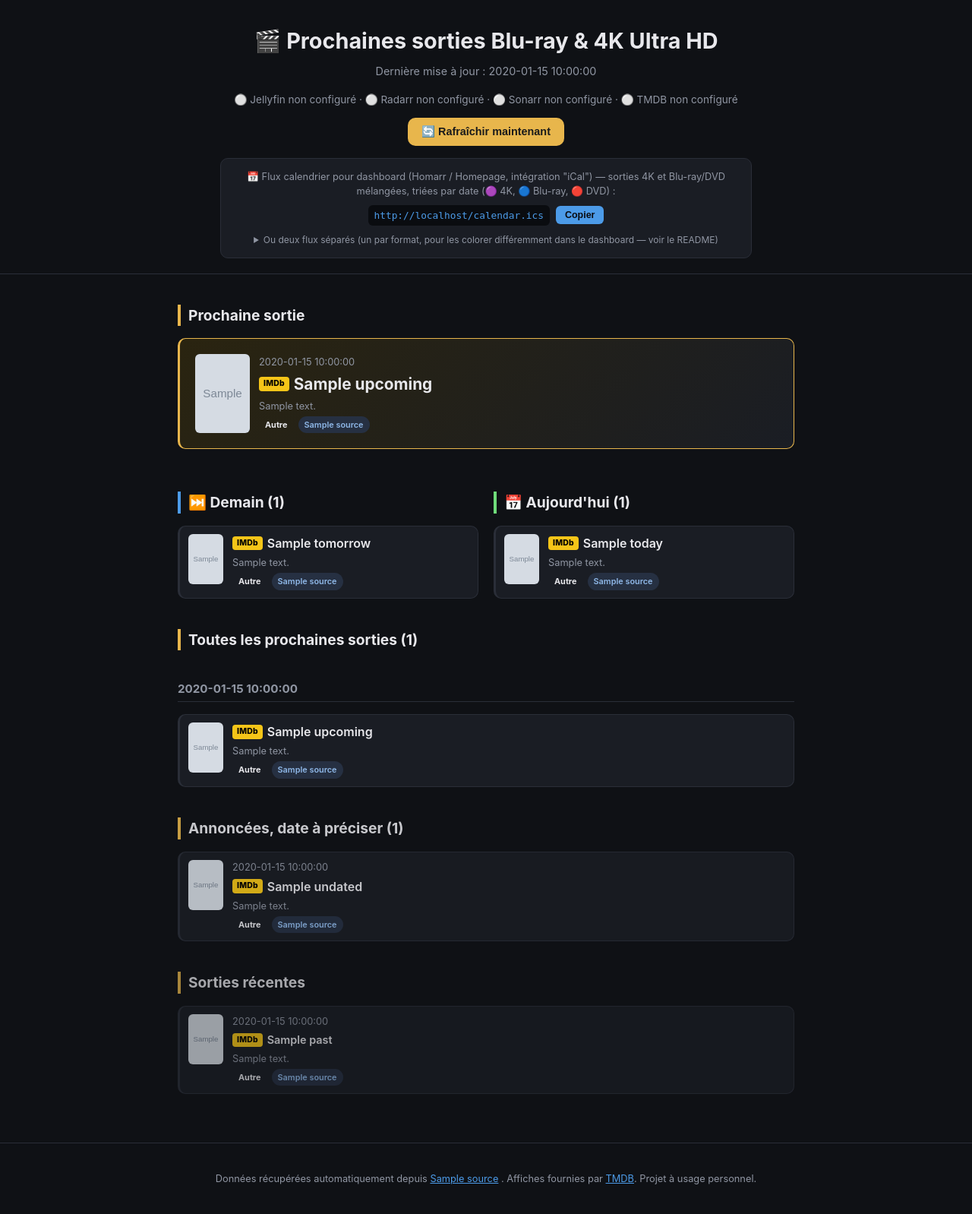
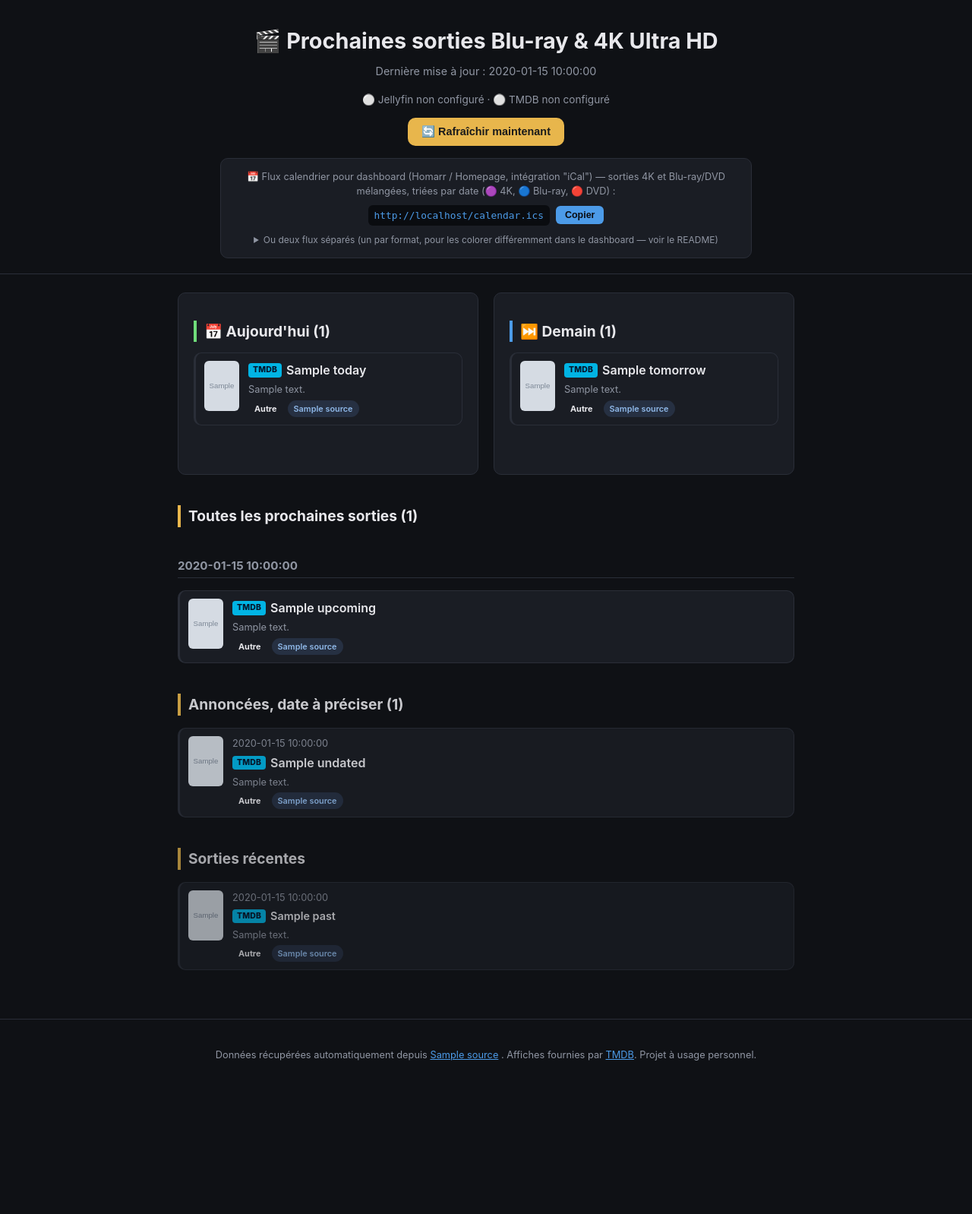
Before and after one commit to Tropicfront/Movies-scrapper-app-, a Flask app: template templates/index.html in a window 1280 px wide. Shown: the whole page at 76% size. After the commit the page ends 1396 px from the top, so only its background shows below. Run offline with Flask 3, Linux system fonts and the light colour scheme; the template is opened without the code that fills it: most values are stand-ins (such as "Sample title", 1, 10 or a date in 2020); grey boxes marked "Sample" are stand-in pictures; parts of the project's set-up code (start-up, migrations or seed data) failed here and were passed over.

Commit message:
Updated files <Beta 1.5>

```diff
--- a/app.py
+++ b/app.py
@@ -10,7 +10,6 @@ from flask import Flask, Response, jsonify, render_template, request
 import calendar_feed
 import jellyfin_client
 import poster_lookup
-import radarr_sonarr_client
 import scraper_4k
 import scraper_editionlimitee
 from date_utils import format_date_label, normalize_title
@@ -55,8 +54,6 @@ def format_updated_at(iso_str):
         return iso_str
     local_dt = dt.astimezone(_get_app_timezone())
     return local_dt.strftime("%d/%m/%Y à %H:%M:%S")
-
-
 
 
 def load_cache():
@@ -131,22 +128,6 @@ def refresh_data():
             logger.exception("Échec de la récupération des affiches TMDB")
             errors.append(f"TMDB : {exc}")
 
-    if radarr_sonarr_client.is_configured():
-        try:
-            radarr_titles = radarr_sonarr_client.fetch_radarr_titles()
-            sonarr_titles = radarr_sonarr_client.fetch_sonarr_titles()
-            releases = radarr_sonarr_client.annotate_with_libraries(releases, radarr_titles, sonarr_titles)
-        except Exception as exc:
-            logger.exception("Échec de la connexion à Radarr/Sonarr")
-            errors.append(f"Radarr/Sonarr : {exc}")
-            for r in releases:
-                r.setdefault("in_radarr", False)
-                r.setdefault("in_sonarr", False)
-    else:
-        for r in releases:
-            r["in_radarr"] = False
-            r["in_sonarr"] = False
-
     jellyfin_matched = None
     if jellyfin_client.is_configured():
         try:
@@ -200,12 +181,6 @@ def get_sorted_releases():
     today_releases = [r for r in dated if r["date_iso"] == today_str]
     tomorrow_releases = [r for r in dated if r["date_iso"] == tomorrow_str]
 
-    # Aperçu utilisé en haut à droite quand il n'y a aucune sortie
-    # aujourd'hui : on montre plutôt les toutes dernières sorties passées
-    # (ex: celles du 7), sous le libellé "Sorties récentes" plutôt que de
-    # bricoler un faux "Aujourd'hui".
-    recent_preview = past[:6]
-
     return {
         "updated_at": cache.get("updated_at"),
         "updated_at_display": format_updated_at(cache.get("updated_at")),
@@ -213,11 +188,8 @@ def get_sorted_releases():
         "jellyfin_enabled": jellyfin_client.is_configured(),
         "jellyfin_matched": cache.get("jellyfin_matched"),
         "tmdb_enabled": poster_lookup.is_configured(),
-        "radarr_enabled": radarr_sonarr_client.radarr_configured(),
-        "sonarr_enabled": radarr_sonarr_client.sonarr_configured(),
         "today": today_releases,
         "tomorrow": tomorrow_releases,
-        "recent_preview": recent_preview,
         "upcoming": upcoming,
         "undated": undated,
         "past": past,
@@ -241,7 +213,6 @@ def index():
         "index.html",
         today=data["today"],
         tomorrow=data["tomorrow"],
-        recent_preview=data["recent_preview"],
         upcoming=data["upcoming"],
         undated=data["undated"],
         past=data["past"],
@@ -251,8 +222,6 @@ def index():
         jellyfin_enabled=data["jellyfin_enabled"],
         jellyfin_matched=data["jellyfin_matched"],
         tmdb_enabled=data["tmdb_enabled"],
-        radarr_enabled=data["radarr_enabled"],
-        sonarr_enabled=data["sonarr_enabled"],
         sources=[
             ("4K-Ultra-HD.fr", "https://4k-ultra-hd.fr/prochaines-sorties-blu-ray-4k-ultra-hd"),
             ("Édition-Limitée.fr", "https://edition-limitee.fr/blu-ray-dvd/sortie-blu-ray-dvd/"),
@@ -268,7 +237,7 @@ def api_releases():
     if category == "bluray":
         category = "bluray_dvd"
 
-    for key in ("today", "tomorrow", "recent_preview", "upcoming", "undated", "past"):
+    for key in ("today", "tomorrow", "upcoming", "undated", "past"):
         data[key] = _filter_releases(data[key], only_jellyfin, category)
 
     return jsonify(data)
@@ -338,6 +307,47 @@ def calendar_ics_bluray():
     return _calendar_response(scope, only_jellyfin, "bluray_dvd")
 
 
+@app.route("/widget/upcoming")
+def widget_upcoming():
+    """Mini page compacte, pensée pour être embarquée via un widget iFrame
+    (Homarr, Homepage, ou tout autre dashboard qui supporte l'embarquement
+    d'une URL). Contrairement au flux .ics, cette page peut afficher les
+    affiches et un bouton vers la fiche TMDB, puisque ce n'est pas un
+    format calendrier mais une vraie page HTML.
+
+    Paramètres optionnels :
+      ?limit=10           -> nombre de sorties affichées (défaut : 10)
+      ?scope=upcoming      -> upcoming (défaut) / today / tomorrow / all (upcoming + récentes)
+      ?jellyfin=only       -> uniquement les films déjà présents dans Jellyfin
+      ?category=4k|bluray  -> filtrer par format
+      ?theme=dark|light    -> thème visuel (défaut : dark)
+    """
+    data = get_sorted_releases()
+    scope = request.args.get("scope", "upcoming")
+    only_jellyfin = request.args.get("jellyfin") == "only"
+    category = request.args.get("category")
+    if category == "bluray":
+        category = "bluray_dvd"
+    theme = "light" if request.args.get("theme") == "light" else "dark"
+    try:
+        limit = max(1, min(50, int(request.args.get("limit", 10))))
+    except ValueError:
+        limit = 10
+
+    if scope == "today":
+        releases = data["today"]
+    elif scope == "tomorrow":
+        releases = data["tomorrow"]
+    elif scope == "all":
+        releases = data["upcoming"] + data["past"]
+    else:
+        releases = data["upcoming"]
+
+    releases = _filter_releases(releases, only_jellyfin, category)[:limit]
+
+    return render_template("widget.html", releases=releases, theme=theme)
+
+
 @app.route("/api/jellyfin/status")
 def jellyfin_status():
     if not jellyfin_client.is_configured():
@@ -345,28 +355,6 @@ def jellyfin_status():
     try:
         titles = jellyfin_client.fetch_library_titles()
         return jsonify({"configured": True, "reachable": True, "movies_in_library": len(titles)})
-    except Exception as exc:
-        return jsonify({"configured": True, "reachable": False, "error": str(exc)}), 502
-
-
-@app.route("/api/radarr/status")
-def radarr_status():
-    if not radarr_sonarr_client.radarr_configured():
-        return jsonify({"configured": False, "message": "RADARR_URL / RADARR_API_KEY non définis"})
-    try:
-        titles = radarr_sonarr_client.fetch_radarr_titles()
-        return jsonify({"configured": True, "reachable": True, "movies_in_library": len(titles)})
-    except Exception as exc:
-        return jsonify({"configured": True, "reachable": False, "error": str(exc)}), 502
-
-
-@app.route("/api/sonarr/status")
-def sonarr_status():
-    if not radarr_sonarr_client.sonarr_configured():
-        return jsonify({"configured": False, "message": "SONARR_URL / SONARR_API_KEY non définis"})
-    try:
-        titles = radarr_sonarr_client.fetch_sonarr_titles()
-        return jsonify({"configured": True, "reachable": True, "series_in_library": len(titles)})
     except Exception as exc:
         return jsonify({"configured": True, "reachable": False, "error": str(exc)}), 502
 
--- a/calendar_feed.py
+++ b/calendar_feed.py
@@ -118,10 +118,6 @@ def build_ics(releases):
             description_parts.append(f"Source : {r['source']}")
         if r.get("in_jellyfin"):
             description_parts.append("Déjà présent dans ta bibliothèque Jellyfin")
-        if r.get("in_radarr"):
-            description_parts.append("Déjà suivi dans Radarr")
-        if r.get("in_sonarr"):
-            description_parts.append("Déjà suivi dans Sonarr")
         if r.get("poster_page_url"):
             description_parts.append(f"Fiche : {r['poster_page_url']}")
         if description_parts:
--- a/docker-compose.yml
+++ b/docker-compose.yml
@@ -11,10 +11,6 @@ services:
       - JELLYFIN_API_KEY=                       # clé API Jellyfin (Tableau de bord > Clés API)
       - TMDB_API_KEY=                           # clé API TMDB v3 (gratuite) pour les affiches (laisser vide pour désactiver)
       - TMDB_LANGUAGE=fr-FR                     # langue des fiches/affiches TMDB
-      - RADARR_URL=http://192.168.1.X:7878      # URL de ton instance Radarr (laisser vide pour désactiver)
-      - RADARR_API_KEY=                          # clé API Radarr (Paramètres > Général > Sécurité)
-      - SONARR_URL=http://192.168.1.X:8989      # URL de ton instance Sonarr (laisser vide pour désactiver)
-      - SONARR_API_KEY=                          # clé API Sonarr (Paramètres > Général > Sécurité)
     volumes:
       - sorties-data:/app/data
     restart: unless-stopped
--- a/static/style.css
+++ b/static/style.css
@@ -143,11 +143,25 @@ h2 {
   grid-template-columns: 1fr 1fr;
   gap: 20px;
   margin-bottom: 40px;
+  align-items: stretch;
 }
 @media (max-width: 700px) {
   .today-tomorrow-grid { grid-template-columns: 1fr; }
 }
 .today-tomorrow-grid section { margin-bottom: 0; }
+
+.slot-card {
+  background: var(--card-bg);
+  border: 1px solid var(--card-border);
+  border-radius: var(--radius);
+  padding: 20px;
+  min-height: 240px;
+  display: flex;
+  flex-direction: column;
+}
+.slot-card h2 { margin-bottom: 14px; }
+.slot-card .release-list { flex: 1; }
+
 .today-section h2 { border-left-color: #6fdc7a; }
 .tomorrow-section h2 { border-left-color: var(--accent-2); }
 .fallback-note {
@@ -156,17 +170,15 @@ h2 {
   font-style: italic;
   margin: 0 0 12px;
 }
-
-.highlight .release-card.featured {
-  background: linear-gradient(135deg, #2a2410, #1a1d24);
-  border: 1px solid var(--accent);
-  border-left: 3px solid var(--accent);
-  padding: 20px;
-  align-items: center;
+.jump-link {
+  display: inline-block;
+  margin-top: 4px;
+  color: var(--accent-2);
+  text-decoration: none;
+  font-style: normal;
+  font-weight: 600;
 }
-.highlight .featured .poster,
-.highlight .featured .poster-placeholder { width: 72px; height: 104px; }
-.highlight .featured .title { font-size: 1.3rem; font-weight: 700; }
+.jump-link:hover { text-decoration: underline; }
 
 .date-header {
   margin: 24px 0 8px;
@@ -247,10 +259,10 @@ h2 {
   flex-wrap: wrap;
 }
 
-.imdb-badge {
+.tmdb-badge {
   flex-shrink: 0;
-  background: #f5c518;
-  color: #000;
+  background: #01b4e4;
+  color: #04152b;
   font-weight: 800;
   font-size: 0.65rem;
   letter-spacing: 0.02em;
@@ -259,7 +271,7 @@ h2 {
   text-decoration: none;
   line-height: 1.4;
 }
-.imdb-badge:hover { opacity: 0.85; }
+.tmdb-badge:hover { opacity: 0.85; }
 
 .category-badge {
   font-size: 0.68rem;
@@ -298,26 +310,6 @@ h2 {
   color: #a3d977;
 }
 
-.radarr-badge {
-  font-size: 0.68rem;
-  padding: 3px 8px;
-  border-radius: 999px;
-  white-space: nowrap;
-  font-weight: 600;
-  background: #3a2a1a;
-  color: #f0b060;
-}
-
-.sonarr-badge {
-  font-size: 0.68rem;
-  padding: 3px 8px;
-  border-radius: 999px;
-  white-space: nowrap;
-  font-weight: 600;
-  background: #1a2a3a;
-  color: #6fc3e8;
-}
-
 .release-card[data-jellyfin="yes"] {
   box-shadow: inset 0 0 0 1px #3c5c2a;
 }
--- a/templates/index.html
+++ b/templates/index.html
@@ -30,8 +30,8 @@
     <div class="release-info">
       {% if show_date %}<span class="date">{{ r.date_text }}</span>{% endif %}
       <div class="title-row">
-        {% if r.imdb_url %}
-          <a href="{{ r.imdb_url }}" target="_blank" rel="noopener" class="imdb-badge" aria-label="Fiche IMDb">IMDb</a>
+        {% if r.poster_page_url %}
+          <a href="{{ r.poster_page_url }}" target="_blank" rel="noopener" class="tmdb-badge" aria-label="Fiche TMDB">TMDB</a>
         {% endif %}
         <a href="{{ r.url }}" target="_blank" rel="noopener" class="title">{{ r.title }}</a>
       </div>
@@ -40,8 +40,6 @@
         {{ category_badge(r) }}
         <span class="source-badge">{{ r.source }}</span>
         {% if r.in_jellyfin %}<span class="jellyfin-badge">📀 Déjà dans Jellyfin</span>{% endif %}
-        {% if r.in_radarr %}<span class="radarr-badge">🎬 Déjà dans Radarr</span>{% endif %}
-        {% if r.in_sonarr %}<span class="sonarr-badge">📺 Déjà dans Sonarr</span>{% endif %}
       </div>
     </div>
   </div>
@@ -60,10 +58,6 @@
     {% else %}
       ⚪ Jellyfin non configuré
     {% endif %}
-    &middot;
-    {% if radarr_enabled %}🟢 Radarr{% else %}⚪ Radarr non configuré{% endif %}
-    &middot;
-    {% if sonarr_enabled %}🟢 Sonarr{% else %}⚪ Sonarr non configuré{% endif %}
     &middot;
     {% if tmdb_enabled %}🟢 Affiches TMDB{% else %}⚪ TMDB non configuré{% endif %}
   </p>
@@ -103,13 +97,25 @@
 
 <main>
   {% if upcoming %}
-    <section class="highlight">
-      <h2>Prochaine sortie</h2>
-      {{ release_card(upcoming[0], 'featured', show_date=True) }}
-    </section>
+    <div class="today-tomorrow-grid">
+      <section class="today-section slot-card">
+        {% if today %}
+          <h2>📅 Aujourd'hui ({{ today|length }})</h2>
+          <div class="release-list">
+            {% for r in today %}
+              {{ release_card(r) }}
+            {% endfor %}
+          </div>
+        {% else %}
+          <h2>📅 Aujourd'hui</h2>
+          <p class="fallback-note">
+            Aucune sortie aujourd'hui.
+            {% if past %}<a href="#recent-releases" class="jump-link">Voir les sorties récentes ↓</a>{% endif %}
+          </p>
+        {% endif %}
+      </section>
 
-    <div class="today-tomorrow-grid">
-      <section class="tomorrow-section">
+      <section class="tomorrow-section slot-card">
         <h2>⏭️ Demain ({{ tomorrow|length }})</h2>
         {% if tomorrow %}
           <div class="release-list">
@@ -119,27 +125,6 @@
           </div>
         {% else %}
           <p class="fallback-note">Aucune sortie prévue demain pour l'instant.</p>
-        {% endif %}
-      </section>
-
-      <section class="today-section">
-        {% if today %}
-          <h2>📅 Aujourd'hui ({{ today|length }})</h2>
-          <div class="release-list">
-            {% for r in today %}
-              {{ release_card(r) }}
-            {% endfor %}
-          </div>
-        {% else %}
-          <h2>🕓 Sorties récentes</h2>
-          <p class="fallback-note">Aucune sortie aujourd'hui.</p>
-          {% if recent_preview %}
-            <div class="release-list">
-              {% for r in recent_preview %}
-                {{ release_card(r, show_date=True) }}
-              {% endfor %}
-            </div>
-          {% endif %}
         {% endif %}
       </section>
     </div>
@@ -173,7 +158,7 @@
   {% endif %}
 
   {% if past %}
-    <section class="past">
+    <section class="past" id="recent-releases">
       <h2>Sorties récentes</h2>
       <div class="release-list">
         {% for r in past %}
```
Also changed, not shown: poster_lookup.py (+0 -23 lines), templates/widget.html (added, +131 -0 lines), README.md, 1 other file.
